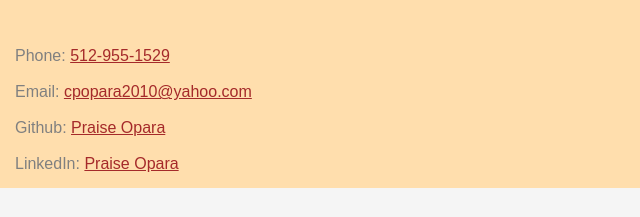
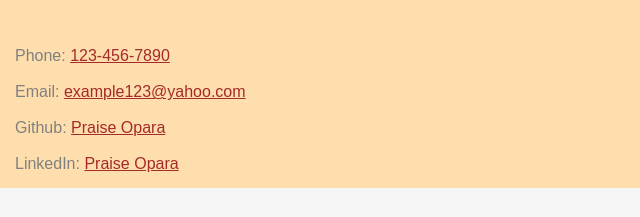
Before and after one commit to kingopara/professional-portfolio, a plain HTML site: page index.html in a window 1280 px wide. Shown: the part 2167-2384 px from the top of the page, 0-640 px from the left. Drawn offline with Linux system fonts and the light colour scheme.

Commit message:
protection

```diff
--- a/index.html
+++ b/index.html
@@ -65,9 +65,9 @@
         </div>
         <div class="contact-info">
           <div>
-            <p>Phone: <a href="tel:512-955-1529">512-955-1529</a> </p>
+            <p>Phone: <a href="tel:1234567890">123-456-7890</a> </p>
             <br>
-            <p>Email: <a href="mailto:cpopara2010@yahoo.com">cpopara2010@yahoo.com</a> </p>
+            <p>Email: <a href="mailto:exampl.com">example123@yahoo.com</a> </p>
             <br>
             <p>Github: <a href="https://github.com/kingopara"> Praise Opara </a></p>
             <br>
```
